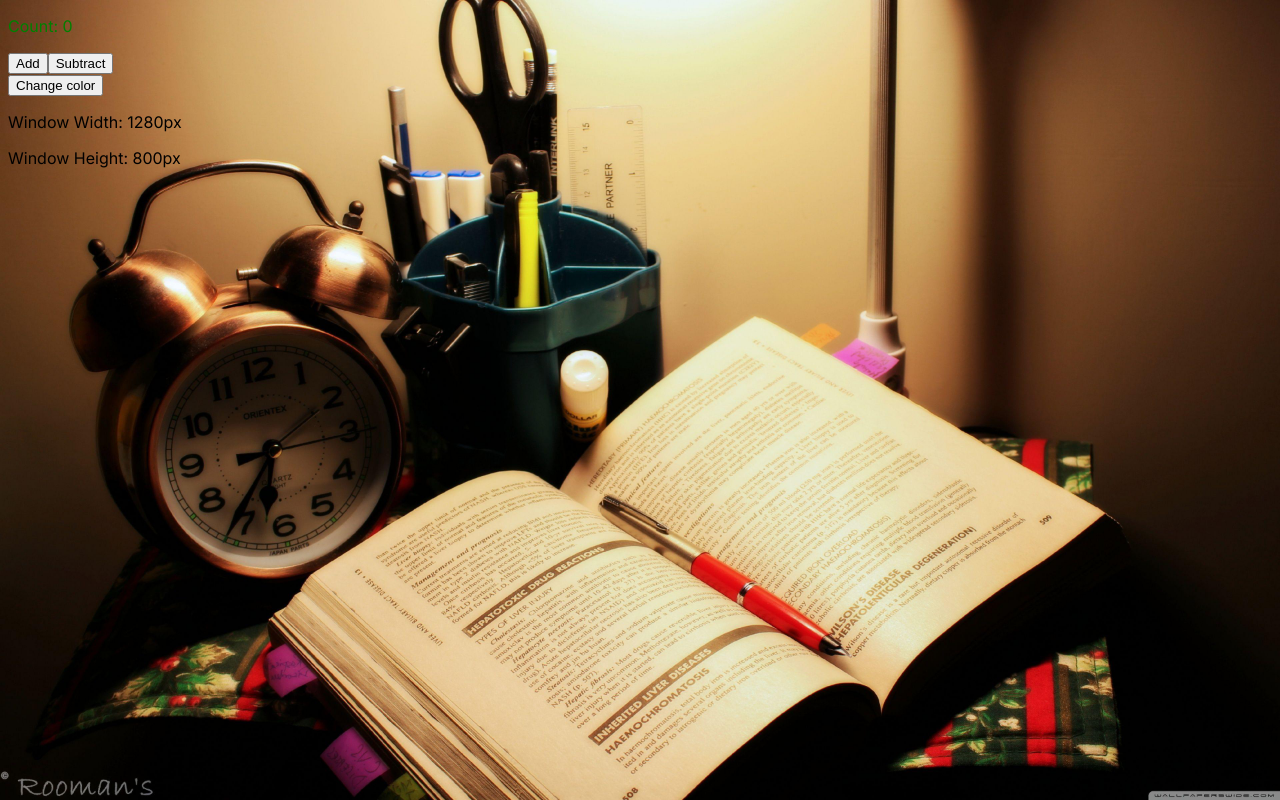
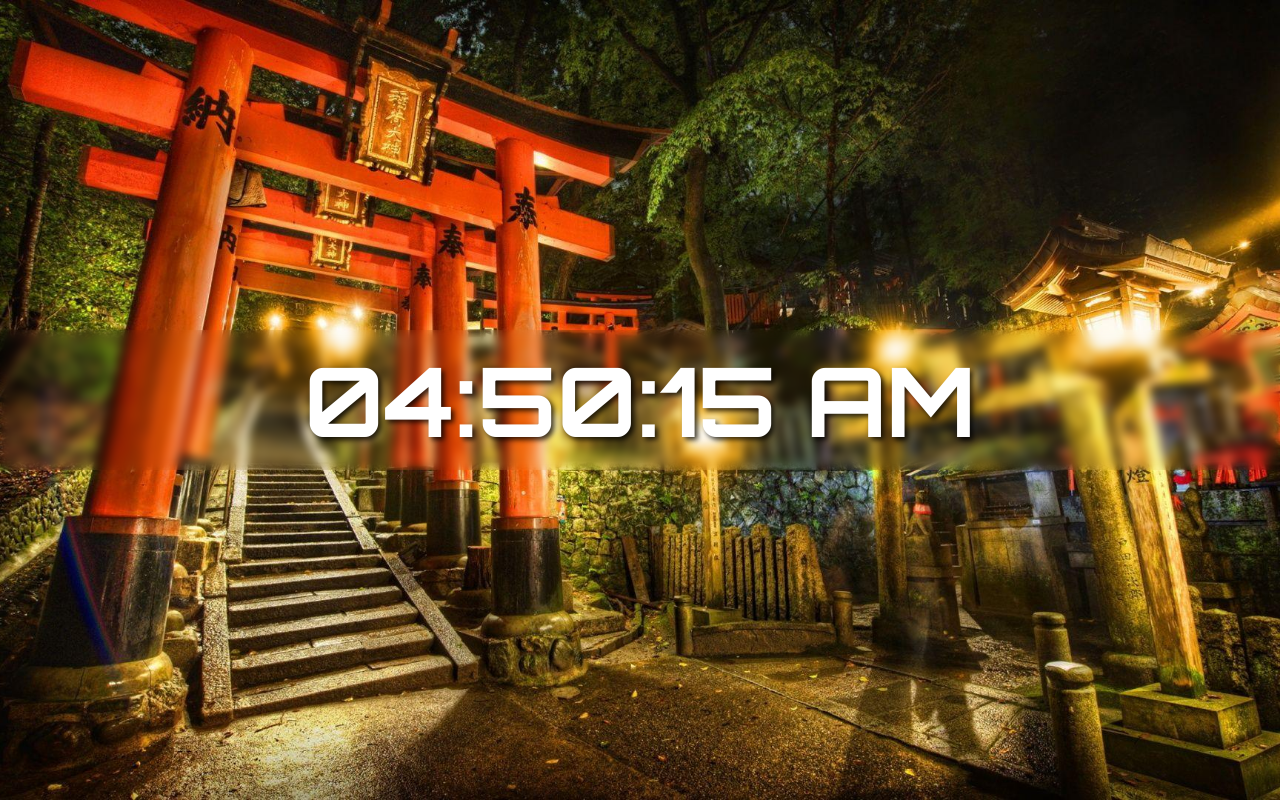
Before and after one commit to loneMatterAT/ReactJS-Fundamental-Series, a React (Vite) app: page / in a window 1280 px wide. Built offline with nearby package versions, Linux system fonts and the light colour scheme; a web font is replaced by a local one.

Commit message:
This is my 18th Series of React Fundamentals of Creating a Simple Digital Clock.

```diff
--- a/index.html
+++ b/index.html
@@ -24,6 +24,10 @@
      <link rel="preconnect" href="https://fonts.googleapis.com">
      <link rel="preconnect" href="https://fonts.gstatic.com" crossorigin>
      <link href="https://fonts.googleapis.com/css2?family=Lobster&display=swap" rel="stylesheet">
+    <!-- Orbitron -->
+     <link rel="preconnect" href="https://fonts.googleapis.com">
+     <link rel="preconnect" href="https://fonts.gstatic.com" crossorigin>
+     <link href="https://fonts.googleapis.com/css2?family=Orbitron:wght@400..900&display=swap" rel="stylesheet">
     <title>react-tutorials</title>
   </head>
   <body>
--- a/src/01 - React Introduction/App.jsx
+++ b/src/01 - React Introduction/App.jsx
@@ -53,7 +53,10 @@
 // import ToDoList from '../16- React ToDoList Program/ToDoList.jsx';
 
 // 17 - React useEffect
-import UseEffect from '../17 - React useEffect/UseEffect.jsx';
+// import UseEffect from '../17 - React useEffect/UseEffect.jsx';
+
+// 18 - React Digital Clock Program
+import DigitalClock from '../18 - React Digital Clock Program/DigitalClock.jsx';
 
 
 function App() {
@@ -260,9 +263,21 @@ function App() {
       // #4 Fetching Data from an API
       // #5 Clean up when a component unmounts
       // Note: Unmounting is to removing a component to the DOM, while Mounting i adding component to the DOM
+      // return(
+      //   <>
+      //       <UseEffect/>
+      //   </>
+      // );
+
+      // 18 - React Digital Clock Program
       return(
         <>
-            <UseEffect/>
+              <DigitalClock/> {/* We can use it multiple times this 'DigitalClock' component*/}
+              {/* <DigitalClock/>
+              <DigitalClock/>
+              <DigitalClock/>
+              <DigitalClock/>
+              <DigitalClock/> */}
         </>
       );
 
--- /dev/null
+++ b/src/18 - React Digital Clock Program/DigitalClock.jsx
@@ -0,0 +1,52 @@
+// Importing useState and useEffect hook
+import React, {useState, useEffect} from 'react';
+
+function DigitalClock() {
+
+  // State variables
+  const [time, setTime] = useState(new Date());
+
+  // Using useEffect hook
+  useEffect(() => {
+    const intervalId = setInterval(() => {
+      setTime(new Date());
+    }, 1000);
+
+    // CLEAN UP Function
+    return () => {
+      // We use clearInterval() function
+      clearInterval(intervalId);
+    }
+  }, []); // start a timer only when a mount the component
+
+  // Function to format time
+  function formatTime() {
+    // Get hours, minutes, and seconds of time
+    let hours = time.getHours();
+    const minutes = time.getMinutes();
+    const seconds = time.getSeconds();
+    const meridiem = hours >= 12 ? "PM" : "AM";
+
+    hours = hours % 12  || 12; // if the equation is 0, its equivalent to false
+
+    return `${padZero(hours)}:${padZero(minutes)}:${padZero(seconds)} ${padZero(meridiem)}`;
+  }
+
+  // Function to pad Zero for time to make it '00' like '01, 02....'
+  function padZero(number) { // parameter: number
+    // We use conditions using ternary operator to check if the number is a single digit
+    return (number < 10 ? "0" : "") + number;
+  }
+
+  return(
+    <>
+        <div className="clock-container">
+            <div className="clock">
+              <span>{formatTime()}</span>
+            </div>
+        </div>
+    </>
+  );
+}
+
+export default DigitalClock;
--- a/src/index.css
+++ b/src/index.css
@@ -1048,3 +1048,40 @@ body {
   font-size: 1rem;
   margin-left: 5px;
 }
+
+
+/* 18 - ReactJS Digital Clock Program */
+body {
+  font-family: cursive, "Inter", "Roboto", sans-serif;
+  background-image: url('assets/18\ -\ React\ Digital\ Clock\ Program\ Pics/Kyoto-bg.jpg'); /* Set the bg image using url() function */
+  background-repeat: no-repeat; /*To avoids the repeat of bg image especially if its small size*/
+  background-position: center; /*Set the position of bg to center*/
+  background-attachment: fixed; /*Sets whether a bg image scrolls with the rest of page or it is fixed and position to the middle of the screen or viewfort*/
+  background-size: cover; /*Now image was taking up the entire screen of the bg*/
+  margin: 0;
+
+  /* OPTIONAL */
+  display: flex;
+  justify-content: center;
+  min-height: 100vh;
+  align-items: center;
+}
+
+.clock-container {
+  -webkit-backdrop-filter: blur(5px);
+  backdrop-filter: blur(5px);
+  width: 100vw;
+  padding: 10px 0;
+}
+
+.clock {
+  font-family: "Orbitron", sans-serif;
+  font-optical-sizing: auto;
+  font-weight: bold;
+  font-style: normal;
+  color: #ffffff;
+  font-size: 6rem;
+  font-weight: bold;
+  text-align: center;
+  text-shadow: 3px 3px 5px hsla(0, 0%, 0%, 0.75);
+}
```
Also changed, not shown: src/assets/18 - React Digital Clock Program Pics/Kyoto-bg.jpg (added).
